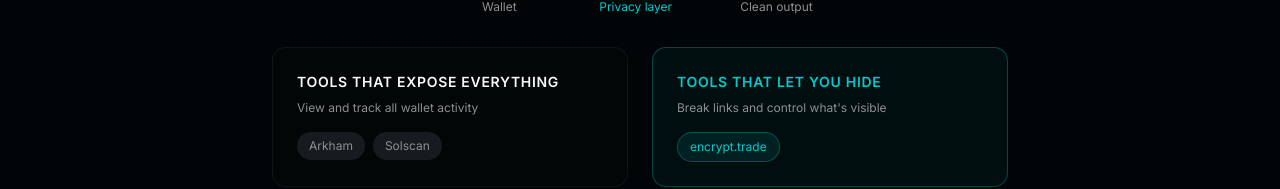
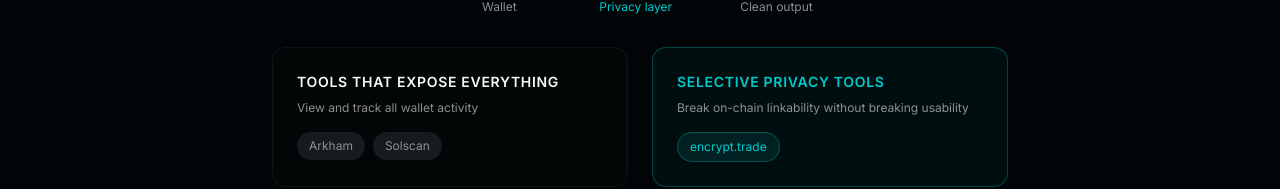
Before and after one commit to MatthewSullivn/LeakLens, a Next.js app in the folder frontend/: page /learn in a window 1280 px wide. Shown: the part 3296-3485 px from the top of the page. Built offline with nearby package versions, Linux system fonts and the light colour scheme.

Commit message:
last panel wording

```diff
--- a/frontend/components/learn/privacy-story.tsx
+++ b/frontend/components/learn/privacy-story.tsx
@@ -479,10 +479,10 @@
           {/* Right: Selective privacy */}
           <div className="p-6 rounded-xl bg-primary/5 border border-primary/30">
             <h3 className="text-sm font-semibold text-primary mb-2 uppercase tracking-wider">
-              Tools that let you hide
+              Selective privacy tools
             </h3>
             <p className="text-xs text-muted-foreground mb-4">
-              Break links and control what&apos;s visible
+              Break on-chain linkability without breaking usability
             </p>
             <div className="flex flex-wrap gap-2">
               <a
```
